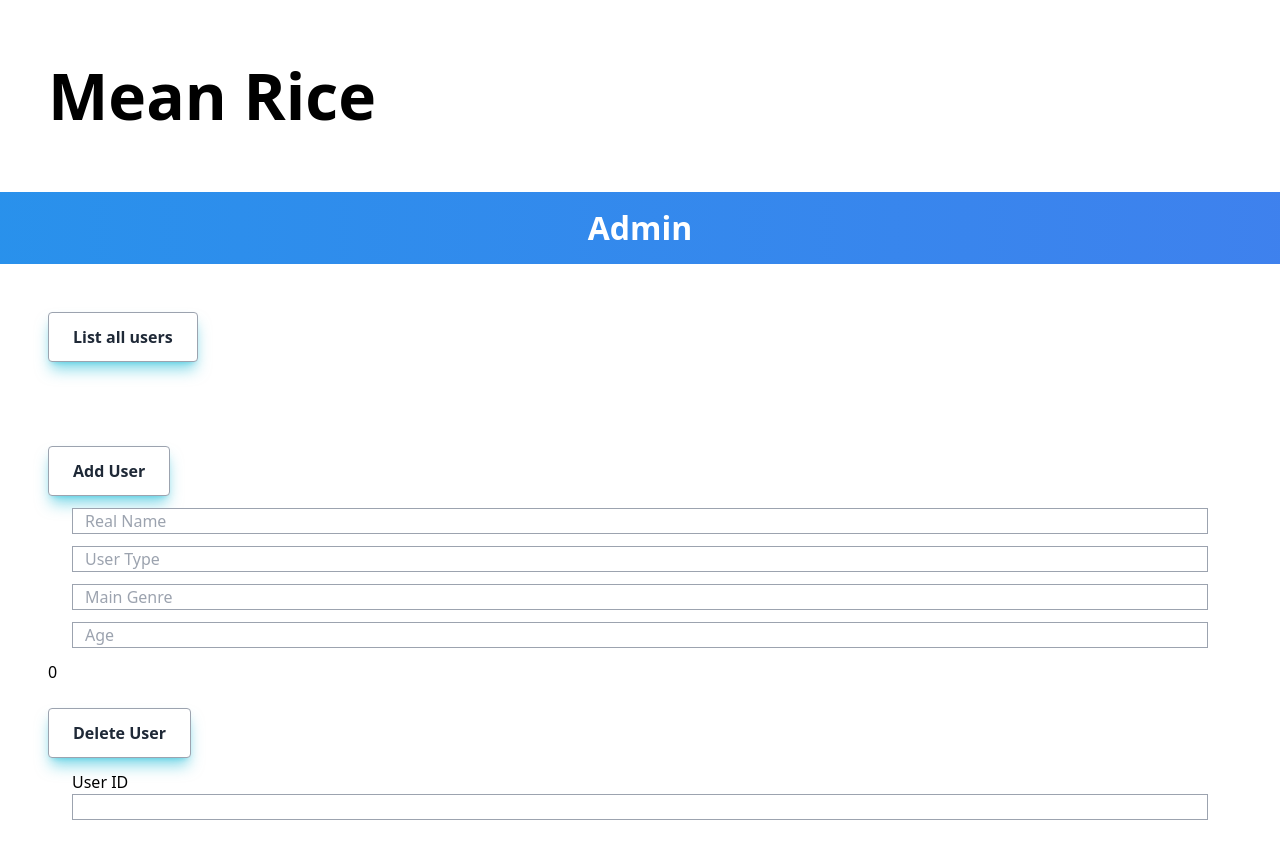
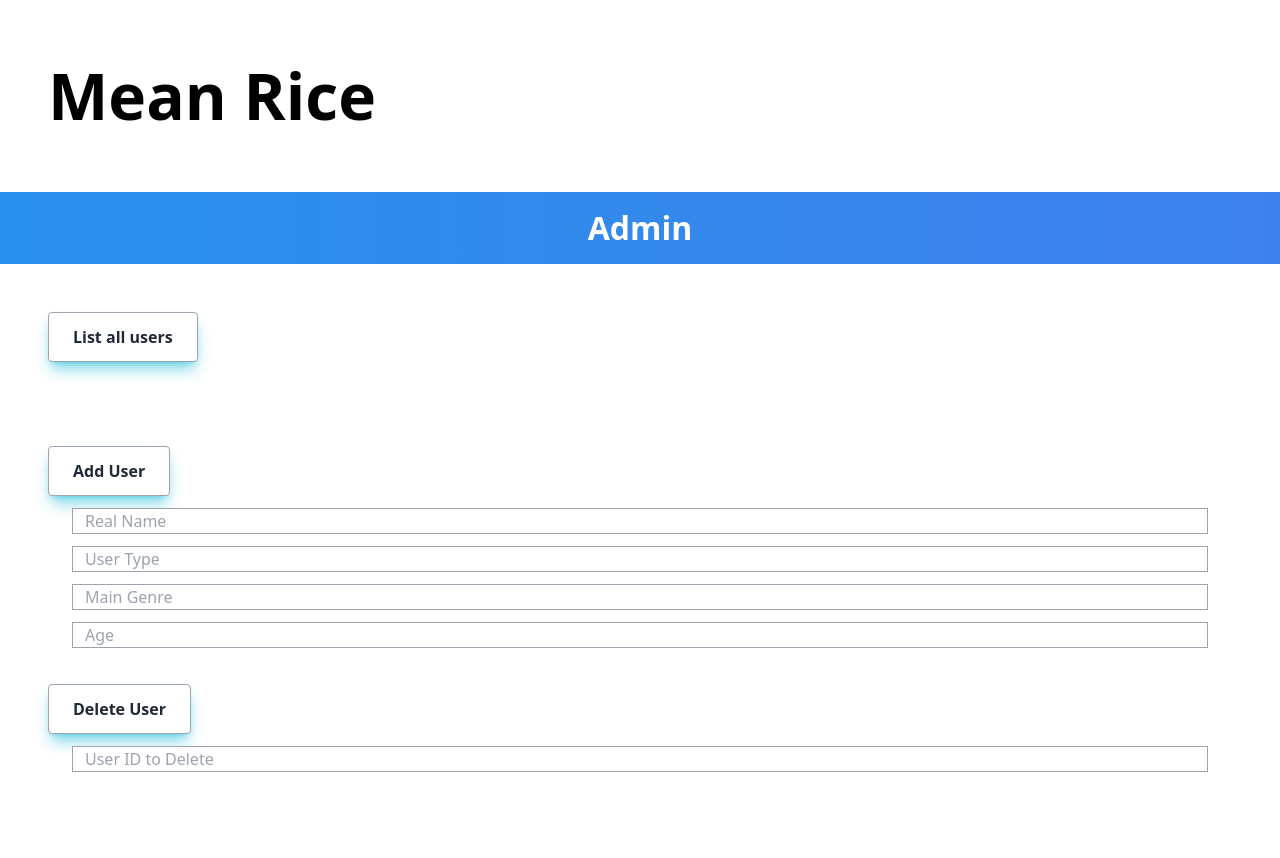
Before and after one commit to J-Rebs/Mean-Rice, a SvelteKit app: page /admin in a window 1280 px wide. Shown: the top 858 px of the page. After the commit the page ends 820 px from the top, so only its background shows below. Built offline with nearby package versions, Linux system fonts and the light colour scheme.

Commit message:
push update to complete the admin page

```diff
--- a/src/routes/admin/+page.svelte
+++ b/src/routes/admin/+page.svelte
@@ -60,10 +60,33 @@
     } catch (e) {
       error = e;
       addUserCallCount += 1;
-      alert("Adding a user ran into an error :( do better -- the Mean Rice team");
+      alert("Adding a user ran into an error");
       console.log("error in adding user",error);
       return null;
     }
+  }
+
+  let deleteUserCallCount = 0;
+  let deleteId: string;
+  async function deleteUser() {
+    let error = null;
+    try {
+
+      const res = await axios.delete(
+        `https://music-tonic.herokuapp.com/client1-rest/deleteUser?id=${deleteId}`
+      );
+      deleteUserCallCount += 1;
+      let deletedUser = res.data
+      console.log("deleted user is:", deletedUser);
+      return deletedUser;
+    } catch (e) {
+      error = e;
+      deleteUserCallCount += 1;
+      alert("Deleting a user ran into an error");
+      console.log("error in deleting user",error);
+      return null;
+    }
+
   }
 </script>
 
@@ -102,21 +125,13 @@
         <input class="border border-gray-400 indent-2" placeholder="Age" type="text" bind:value={userData.age}/>
       </div>
     </div>
-    <div>
-        {userData.realName}
-        {userData.userType}
-        {userData.mainGenre}
-        {userData.age}
-        {addUserCallCount}
-    </div>
   </div>
   <!--Delete User Block---------------------------------------------------------------------------------------------------->
   <div class="px-4 py-2">
-    <SvelteButton buttonItem="Delete User" action={listUsers} />
+    <SvelteButton buttonItem="Delete User" action={deleteUser} />
     <div class="px-4 py-2">
       <form class="grid item-center">
-        <label>User ID</label>
-        <input class="border border-gray-400" type="text" />
+        <input class="border border-gray-400 indent-2" placeholder="User ID to Delete" type="text" bind:value={deleteId}/>
       </form>
     </div>
   </div>
```
